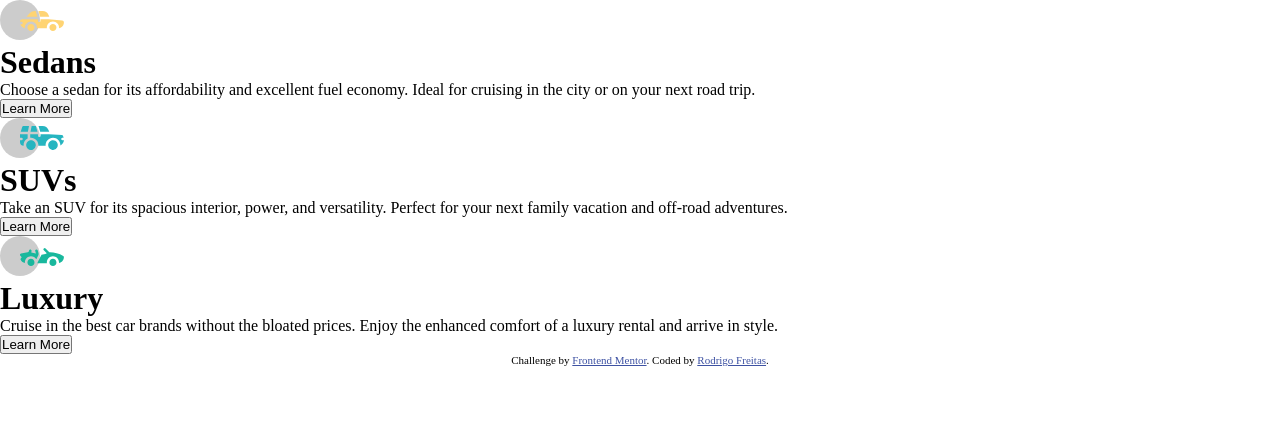
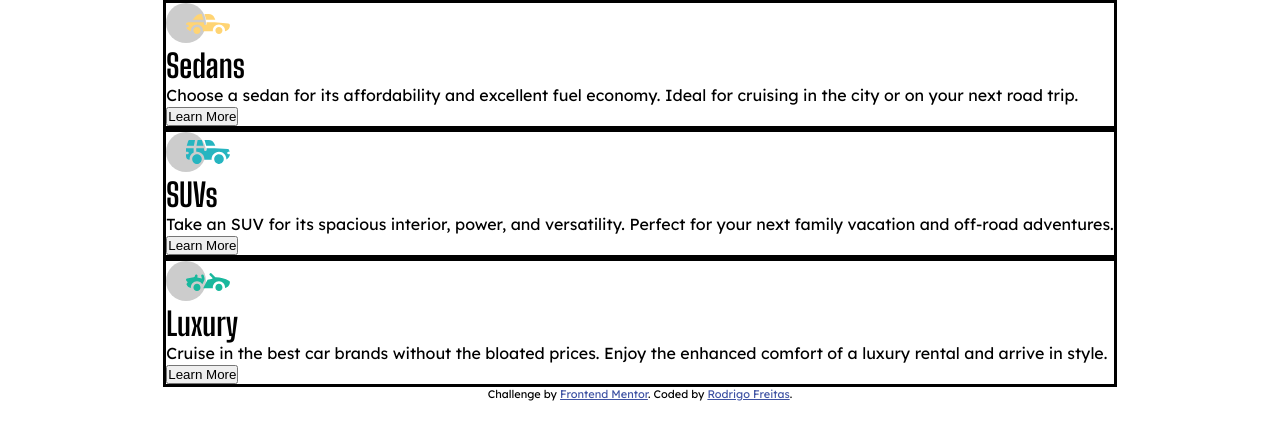
Before and after one commit to Rodjfreitas/3-column-preview-card-component-main, a plain HTML site: page src/index.html in a window 1280 px wide. Drawn offline with Linux system fonts and the light colour scheme.

Commit message:
inserção das fontes, estilização do main em display flex e do grid css para os cartões

```diff
--- a/src/index.html
+++ b/src/index.html
@@ -3,6 +3,15 @@
 <head>
   <meta charset="UTF-8">
   <meta name="viewport" content="width=device-width, initial-scale=1.0"> <!-- displays site properly based on user's device -->
+
+
+  <link rel="preconnect" href="https://fonts.googleapis.com">
+  <link rel="preconnect" href="https://fonts.gstatic.com" crossorigin>
+  <link href="https://fonts.googleapis.com/css2?family=Big+Shoulders+Display:wght@700&display=swap" rel="stylesheet">
+  <link rel="preconnect" href="https://fonts.googleapis.com">
+  <link rel="preconnect" href="https://fonts.gstatic.com" crossorigin>
+  <link href="https://fonts.googleapis.com/css2?family=Lexend+Deca&display=swap" rel="stylesheet">
+
 
   <link rel="icon" type="image/png" sizes="32x32" href="./images/favicon-32x32.png">
   <link rel="stylesheet" href="style.css">
--- a/src/style.css
+++ b/src/style.css
@@ -4,5 +4,33 @@
   box-sizing: border-box;
 }
 
+body{
+  font-family: 'Lexend Deca', sans-serif;
+
+}
+
+main{
+  display: flex;
+  flex-direction: column;
+  justify-content: center;
+  align-items: center;
+}
+
+h1{
+  font-family: 'Big Shoulders Display', cursive;
+}
+
+#Cards{
+  display: grid;
+  grid-template-columns: max-content;
+
+}
+
+.Card{
+  border: 3px solid black;
+}
+
+
+
 .attribution { font-size: 11px; text-align: center; }
 .attribution a { color: hsl(228, 45%, 44%); }
```
